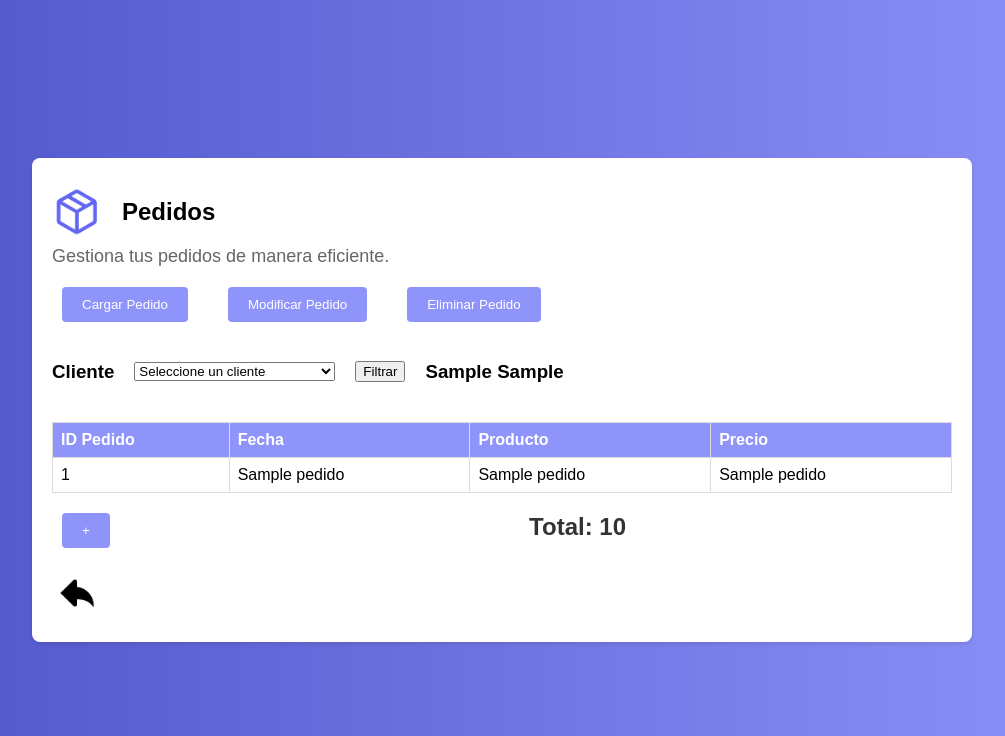
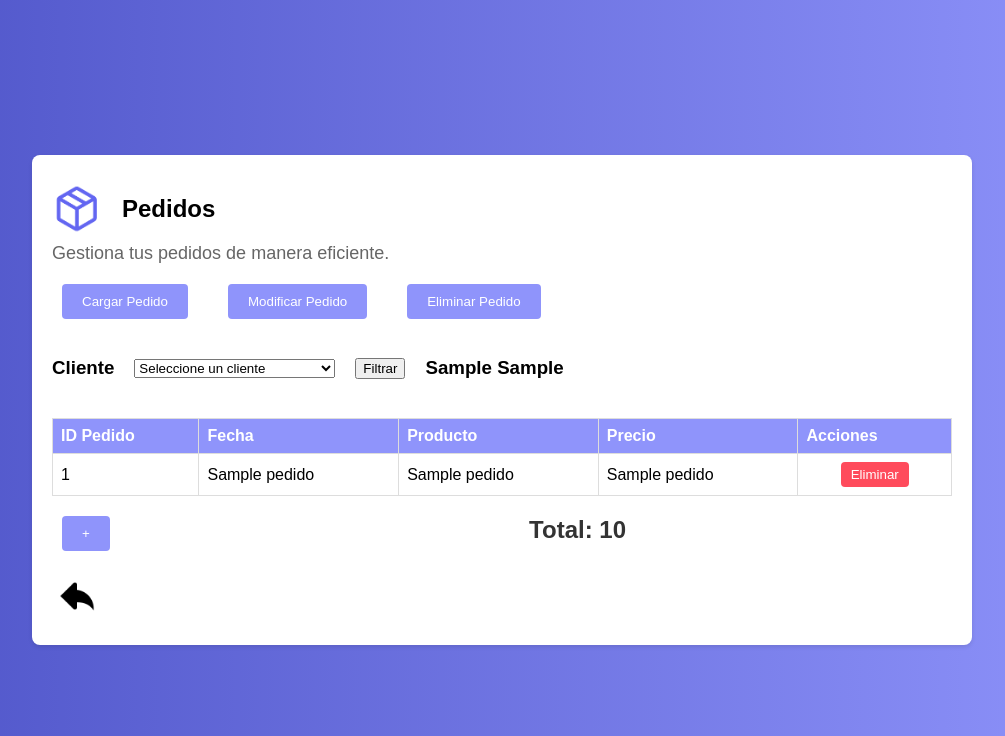
Before and after one commit to agus-domi/MundoBotin, a Flask app: template templates/pedidos.html in a window 1280 px wide. Shown: the top 736 px of the page, without its empty margins (138-1143 px from the left). Run offline with Flask 3, Linux system fonts and the light colour scheme; the template is opened without the code that fills it: most values are stand-ins (such as "Sample title", 1, 10 or a date in 2020).

Commit message:
Eliminar Producto de Pedido

```diff
--- a/app.py
+++ b/app.py
@@ -202,7 +202,7 @@ def pedidos():
     total = 0
     if cliente_info:
         query_pedidos = """
-        SELECT p.ID_Pedido, p.Fecha, pr.Marca, pr.Precio
+        SELECT p.ID_Pedido, p.Fecha, pr.Marca, pr.Precio, pr.ID_Producto
         FROM Pedido p
         JOIN Tiene t ON p.ID_Pedido = t.ID_Pedido
         JOIN Producto pr ON t.ID_Producto = pr.ID_Producto
@@ -271,6 +271,29 @@ def eliminar_pedido():
     # Redirige a la página de pedidos
     return redirect(url_for('pedidos'))
 
+@app.route('/eliminar_producto_pedido', methods=['POST'])
+def eliminar_producto_pedido():
+    pedido_id = request.form.get('pedido_id')
+    producto_id = request.form.get('producto_id')
+
+    # Elimina el producto específico del pedido en la tabla 'Tiene'
+    query = "DELETE FROM Tiene WHERE ID_Pedido = %s AND ID_Producto = %s"
+    cursor.execute(query, (pedido_id, producto_id))
+
+    # Actualiza el monto total del pedido restando el precio del producto eliminado
+    query_precio = "SELECT Precio FROM Producto WHERE ID_Producto = %s"
+    cursor.execute(query_precio, (producto_id,))
+    precio = cursor.fetchone()[0]
+
+    query_actualizar_monto = "UPDATE Pedido SET Monto = Monto - %s WHERE ID_Pedido = %s"
+    cursor.execute(query_actualizar_monto, (precio, pedido_id))
+
+    # Confirma los cambios
+    conexion.commit()
+
+    return redirect(url_for('pedidos'))
+
+
 
 if __name__ == '__main__':
     app.run(debug=True)
--- a/templates/pedidos.html
+++ b/templates/pedidos.html
@@ -80,6 +80,7 @@
                         <th>Fecha</th>
                         <th>Producto</th>
                         <th>Precio</th>
+                        <th>Acciones</th>
                     </tr>
                 </thead>
                 <tbody>
@@ -90,11 +91,18 @@
                             <td>{{ pedido[1] }}</td>
                             <td>{{ pedido[2] }}</td>
                             <td>{{ pedido[3] }}</td>
+                            <td class="eliminar-col">
+                                <form action="{{ url_for('eliminar_producto_pedido') }}" method="POST">
+                                    <input type="hidden" name="pedido_id" value="{{ pedido[0] }}">
+                                    <input type="hidden" name="producto_id" value="{{ pedido[4] }}">
+                                    <button type="submit" class="eliminar-btn">Eliminar</button>
+                                </form>
+                            </td>
                         </tr>
                         {% endfor %}
                     {% else %}
                     <tr>
-                        <td colspan="4">No hay pedidos para este cliente</td>
+                        <td colspan="5">No hay pedidos para este cliente</td>
                     </tr>
                     {% endif %}
                 </tbody>
```
